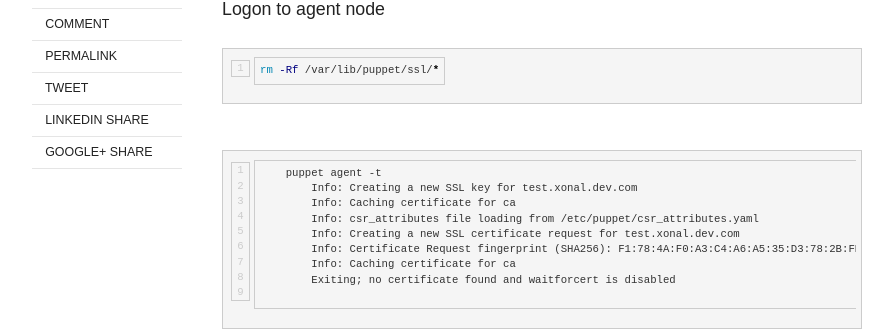
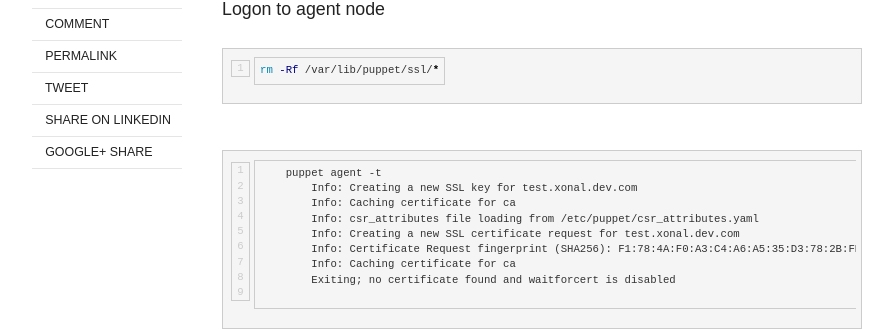
Before and after one commit to lanopuljic/myblog, a Jekyll site: the page built from _posts/2014-05-26-unable-to-fetch-my-node-definition.md, in a window 1280 px wide. Shown: the part 694-1024 px from the top of the page, without its empty margins (128-1021 px from the left). Built offline with Jekyll 4.4.1, drawn with Linux system fonts in a browser that asks for light colours; nearby versions of some CDN libraries; comment, search, counter and statistics services are not loaded.

Commit message:
fixed linkeding share button

```diff
--- a/_includes/head.html
+++ b/_includes/head.html
@@ -19,7 +19,7 @@
 <meta property="og:title" content="{% if page.title %}{{ page.title }}{% else %}{{ site.title }}{% endif %}">
 <meta property="og:description" content="{% if page.description %}{{ page.description }}{% else %}{{ site.description }}{% endif %}">
 <meta property="og:url" content="{{ site.url }}{{ page.url }}">
-<meta property="og:image" content="{{ site.url }}/images/{{ site.logo }}">
+<!--<meta property="og:image" content="{{ site.url }}/images/{{ site.logo }}">-->
 <meta property="og:site_name" content="{{ site.title }}">
 
 {% if site.google_verify %}<meta name="google-site-verification" content="{{ site.google_verify }}">{% endif %}
--- a/_layouts/post.html
+++ b/_layouts/post.html
@@ -36,7 +36,8 @@
         <span class="social-share-twitter">
             <a href="https://twitter.com/intent/tweet?hashtags={{ page.categories | join: ',' }}&text={{ page.title }}&url={{ site.url }}{{ page.url }}&via={{site.owner.twitter}}" target="_blank"title="Share on Twitter" itemprop="Twitter"><i class="icon-twitter"></i> Tweet</a></span>
         <span class="social-share-linkedin">
-            <a href="http://www.linkedin.com/shareArticle?mini=true&url={{ site.url }}{{ page.url }}" target="_blank" title="Share on LinkedIN" itemprop="LinkeIN"><i class="icon-linkedin"></i> LinkedIN Share</a></span>
+            <a href="http://www.linkedin.com/shareArticle?mini=true&url={{ site.url }}{{ page.url }}&title={{ page.title }}" target="_blank" title="Share on LinkedIn"><i class="icon-linkedin"></i> Share on LinkedIn</a>
+        </span>
         <span class="social-share-googleplus">
             <a href="https://plus.google.com/share?url={{ site.url }}{{ page.url }}" title="Share on Google Plus" target="_blank" itemprop="GooglePlus"><i class="icon-google-plus"></i> Google+ Share</a></span>
 
```
